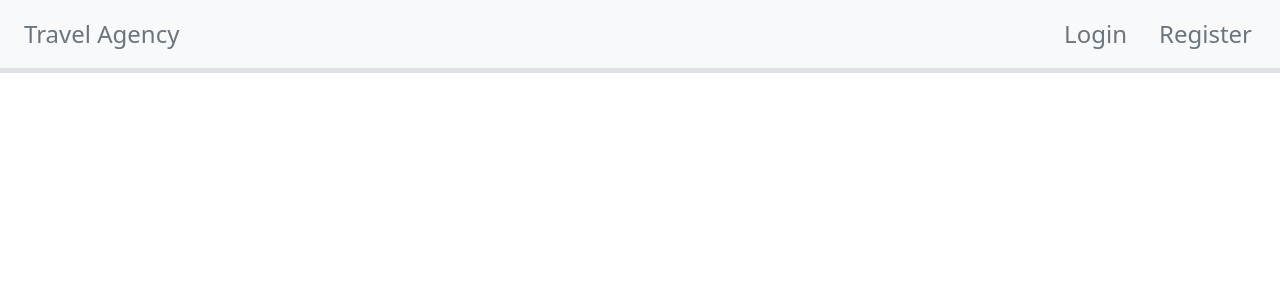
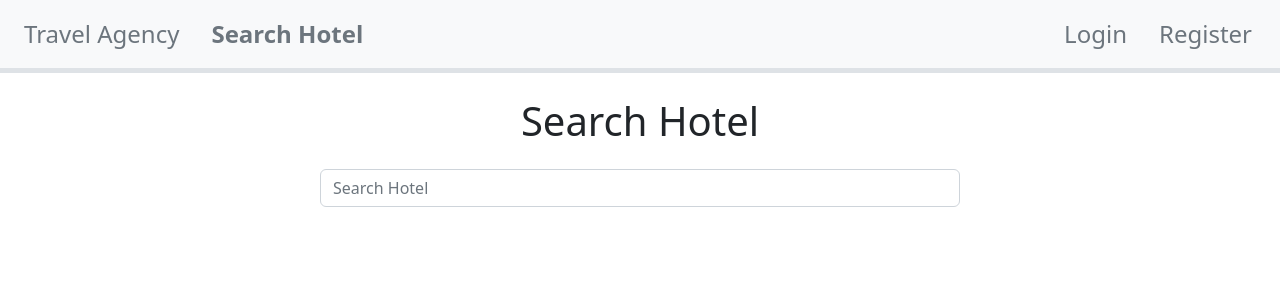
Before and after one commit to IevaBa/Sprint9-TravelAgency-frontend, a React (Create React App) app: page /search in a window 1280 px wide. Shown: the top 300 px of the page. Built offline with nearby package versions, Linux system fonts and the light colour scheme.

Commit message:
Added SEARCH hotel functionality, fixed reload after login and logout

```diff
--- a/src/App.js
+++ b/src/App.js
@@ -12,6 +12,7 @@ import EditCustomer from "./components/customers/EditCustomer";
 import EditHotel from "./components/hotels/EditHotel";
 import Login from "./components/auth/Login";
 import Register from "./components/auth/Register";
+import SearchHotel from "./components/hotels/SearchHotel";
 
 function App() {
   return (
@@ -25,6 +26,7 @@ function App() {
         <Route path="/hotels" element={<Hotels />} />
         <Route path="/hotels/add" element={<AddHotel />} />
         <Route path="/hotels/edit/:id" element={<EditHotel />} />
+        <Route path="/search" element={<SearchHotel />} />
         <Route path="/customers" element={<Customers />} />
         <Route path="/customers/add" element={<AddCustomer />} />
         <Route path="/customers/edit/:id" element={<EditCustomer />} />
--- a/src/components/auth/Login.js
+++ b/src/components/auth/Login.js
@@ -26,6 +26,7 @@ export default function Login() {
     const loginInfo = await loginUser({ email, password });
     setToken(loginInfo["authorisation"]["token"]);
     localStorage.setItem("token", loginInfo["authorisation"]["token"]);
+    window.location.reload();
   };
   return (
     <div className="login-wrapper w-100 d-flex align-items-center justify-content-center">
--- a/src/components/header/Header.js
+++ b/src/components/header/Header.js
@@ -7,6 +7,7 @@ const Header = () => {
   const nav = useNavigate();
   function logout() {
     localStorage.clear();
+    _(false);
     nav("/login");
   }
 
@@ -14,6 +15,8 @@ const Header = () => {
     <nav className="navbar bg-light border-bottom border-5  p-2 fs-4 ">
       <div className="nav-header bg-light">
         <ul className="header nav ">
+          {!token && (
+            <>
               <li className="nav-item">
                 <NavLink
                   className={({ isActive }) =>
@@ -26,6 +29,20 @@ const Header = () => {
                   Travel Agency
                 </NavLink>
               </li>
+              <li className="nav-item">
+                <NavLink
+                  className={({ isActive }) =>
+                    isActive
+                      ? "a nav-link active text-secondary fw-bold"
+                      : "a nav-link text-secondary"
+                  }
+                  to="/search"
+                >
+                  Search Hotel
+                </NavLink>
+              </li>
+            </>
+          )}
           {token && (
             <>
               <li className="nav-item">
--- /dev/null
+++ b/src/components/hotels/SearchHotel.js
@@ -0,0 +1,61 @@
+import React, { useState } from "react";
+import { useNavigate } from "react-router-dom";
+import { Card } from "react-bootstrap";
+import { Button } from "react-bootstrap";
+
+function SearchHotel() {
+  const [hotels, setHotels] = useState([]);
+
+  async function search(key) {
+    console.log(key);
+
+    let result = await fetch("http://localhost:8000/api/search/" + key);
+    result = await result.json();
+    console.log(result);
+    setHotels(result);
+  }
+  return (
+    <div>
+      <div className="col-sm-6 offset-sm-3">
+        <h1 className="my-4 text-center">Search Hotel</h1>
+        <input
+          type="text"
+          placeholder="Search Hotel"
+          onChange={(e) => search(e.target.value)}
+          className="form-control my-3"
+        />
+      </div>
+      <div className="col-sm d-flex align-items-center justify-content-center flex-wrap p-3 ">
+        {hotels.map((hotel, index) => (
+          <div
+            className="card-body flex-fill mb-5 mx-4 mt-3 bg-light p-4 rounded"
+            key={hotel.id}
+          >
+            <img
+              className="card-img-top rounded mx-auto d-block"
+              variant="top"
+              alt="hotel_image"
+              src={"http://localhost:8000/" + hotel.image}
+              style={{ width: "25rem", height: "15rem" }}
+            />
+            <div className="d-flex justify-content-between mt-3 text-align">
+              <h4 className="card-title mx-3">{hotel.title}</h4>
+              <h4 className="card-title  mx-3">{hotel.price} EUR</h4>
+            </div>
+            <div className="d-flex justify-content-between">
+              <p className="card-text fst-italic text-secondary mx-3 fs-5">
+                {hotel.days} days, {hotel.country.title}
+              </p>
+              <p className="card-text text-secondary mx-3 fs-5">
+                Available in:{" "}
+                <span className="fw-bold">{hotel.country.season}</span>
+              </p>
+            </div>
+          </div>
+        ))}
+      </div>
+    </div>
+  );
+}
+
+export default SearchHotel;
```
Lines whose indentation alone changed are shown as unchanged.
